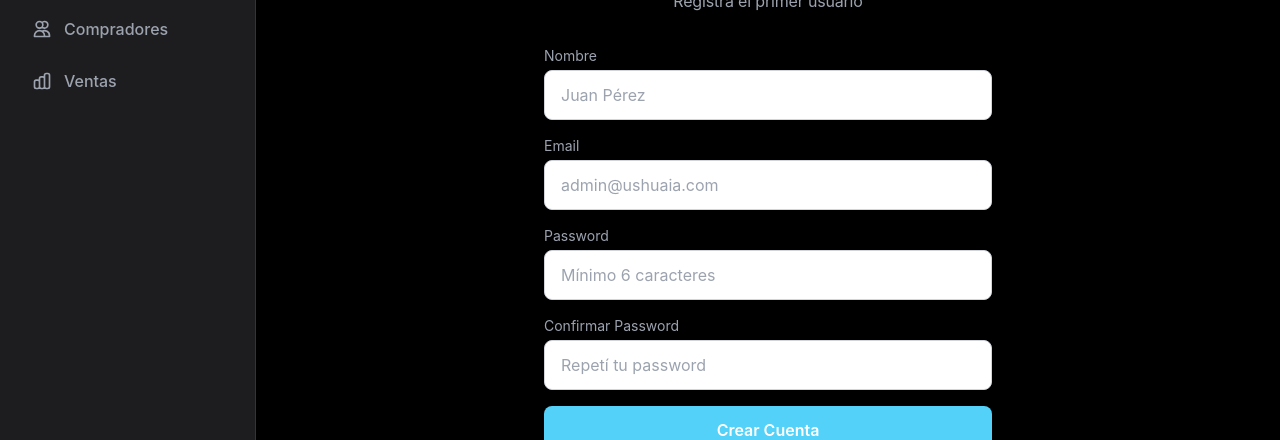
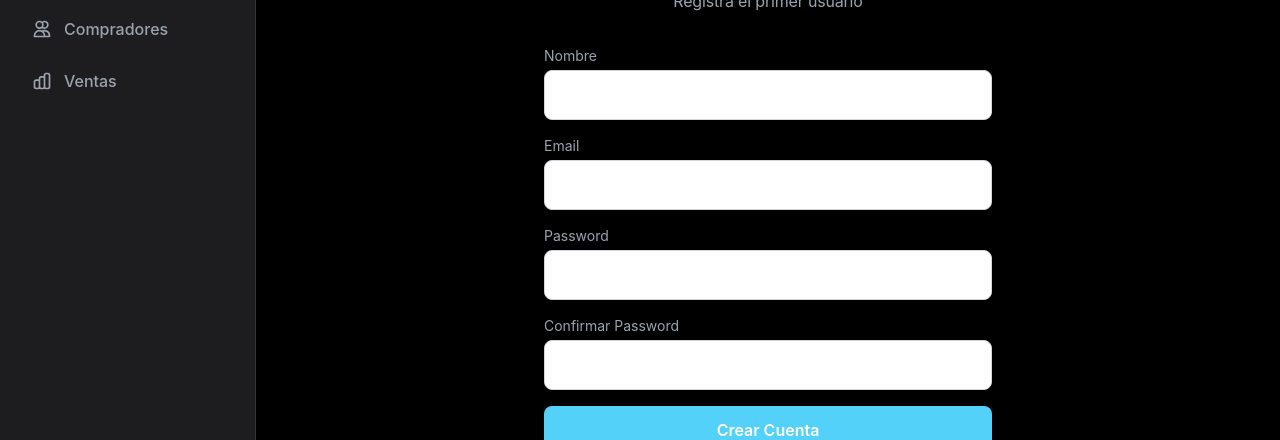
Before and after one commit to kevkarlion/ushuaiaglow, a Next.js app: page /admin/register in a window 1280 px wide. Shown: the part 232-672 px from the top of the page. Built offline with nearby package versions, Linux system fonts and the light colour scheme; no server answers.

Commit message:
fix: remove all placeholders from forms, empty inputs

```diff
--- a/app/admin/login/page.tsx
+++ b/app/admin/login/page.tsx
@@ -71,7 +71,7 @@ export default function LoginPage() {
               value={email}
               onChange={(e) => setEmail(e.target.value)}
               className="w-full px-4 py-3 bg-white border border-gray-300 rounded-lg text-black"
-              placeholder="tu@email.com"
+              placeholder=""
               required
             />
           </div>
@@ -84,7 +84,7 @@ export default function LoginPage() {
                 value={password}
                 onChange={(e) => setPassword(e.target.value)}
                 className="w-full px-4 py-3 bg-white border border-gray-300 rounded-lg text-black pr-12"
-                placeholder="••••••••"
+                placeholder=""
                 required
               />
               <button
--- a/app/admin/register/page.tsx
+++ b/app/admin/register/page.tsx
@@ -94,7 +94,7 @@ export default function RegisterPage() {
               value={nombre}
               onChange={(e) => setNombre(e.target.value)}
               className="w-full px-4 py-3 bg-white border border-gray-300 rounded-lg text-black"
-              placeholder="Juan Pérez"
+              placeholder=""
               required
             />
           </div>
@@ -106,7 +106,7 @@ export default function RegisterPage() {
               value={email}
               onChange={(e) => setEmail(e.target.value)}
               className="w-full px-4 py-3 bg-white border border-gray-300 rounded-lg text-black"
-              placeholder="admin@ushuaia.com"
+              placeholder=""
               required
             />
           </div>
@@ -118,7 +118,7 @@ export default function RegisterPage() {
               value={password}
               onChange={(e) => setPassword(e.target.value)}
               className="w-full px-4 py-3 bg-white border border-gray-300 rounded-lg text-black"
-              placeholder="Mínimo 6 caracteres"
+              placeholder=""
               required
             />
           </div>
@@ -130,7 +130,7 @@ export default function RegisterPage() {
               value={confirmPassword}
               onChange={(e) => setConfirmPassword(e.target.value)}
               className="w-full px-4 py-3 bg-white border border-gray-300 rounded-lg text-black"
-              placeholder="Repetí tu password"
+              placeholder=""
               required
             />
           </div>
--- a/app/cart/page.tsx
+++ b/app/cart/page.tsx
@@ -248,7 +248,7 @@ function CartContent() {
                     value={buyerForm.nombreCompleto}
                     onChange={(e) => handleBuyerChange('nombreCompleto', e.target.value)}
                     className="w-full px-3 py-2 bg-white/10 border border-white/20 rounded-lg text-white"
-                    placeholder="Tu nombre completo"
+                    placeholder=""
                     required
                   />
                 </div>
@@ -260,7 +260,7 @@ function CartContent() {
                       value={buyerForm.email}
                       onChange={(e) => handleBuyerChange('email', e.target.value)}
                       className="w-full px-3 py-2 bg-white/10 border border-white/20 rounded-lg text-white"
-                      placeholder="tu@email.com"
+                      placeholder=""
                       required
                     />
                   </div>
@@ -271,7 +271,7 @@ function CartContent() {
                       value={buyerForm.telefono}
                       onChange={(e) => handleBuyerChange('telefono', e.target.value)}
                       className="w-full px-3 py-2 bg-white/10 border border-white/20 rounded-lg text-white"
-                      placeholder="Ej: 298 123 4567"
+                      placeholder=""
                     />
                   </div>
                 </div>
@@ -282,7 +282,7 @@ function CartContent() {
                     value={buyerForm.direccion}
                     onChange={(e) => handleBuyerChange('direccion', e.target.value)}
                     className="w-full px-3 py-2 bg-white/10 border border-white/20 rounded-lg text-white"
-                    placeholder="Calle y número"
+                    placeholder=""
                     required
                   />
                 </div>
@@ -294,7 +294,7 @@ function CartContent() {
                       value={buyerForm.codigoPostal}
                       onChange={(e) => handleBuyerChange('codigoPostal', e.target.value)}
                       className="w-full px-3 py-2 bg-white/10 border border-white/20 rounded-lg text-white"
-                      placeholder="Ej: 8332"
+                      placeholder=""
                       required
                     />
                   </div>
@@ -305,7 +305,7 @@ function CartContent() {
                       value={buyerForm.provincia}
                       onChange={(e) => handleBuyerChange('provincia', e.target.value)}
                       className="w-full px-3 py-2 bg-white/10 border border-white/20 rounded-lg text-white"
-                      placeholder="Tu provincia"
+                      placeholder=""
                       required
                     />
                   </div>
```
